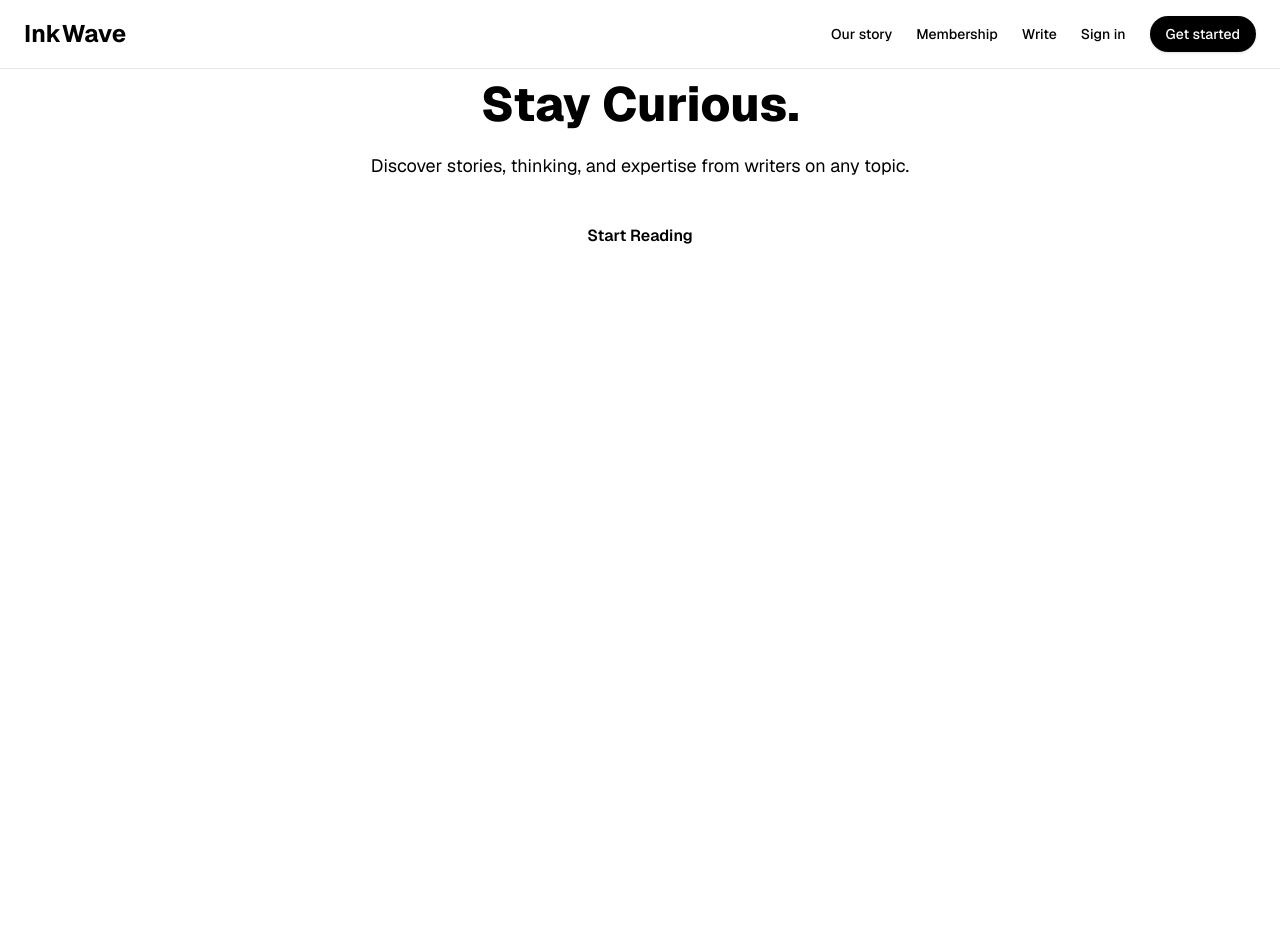
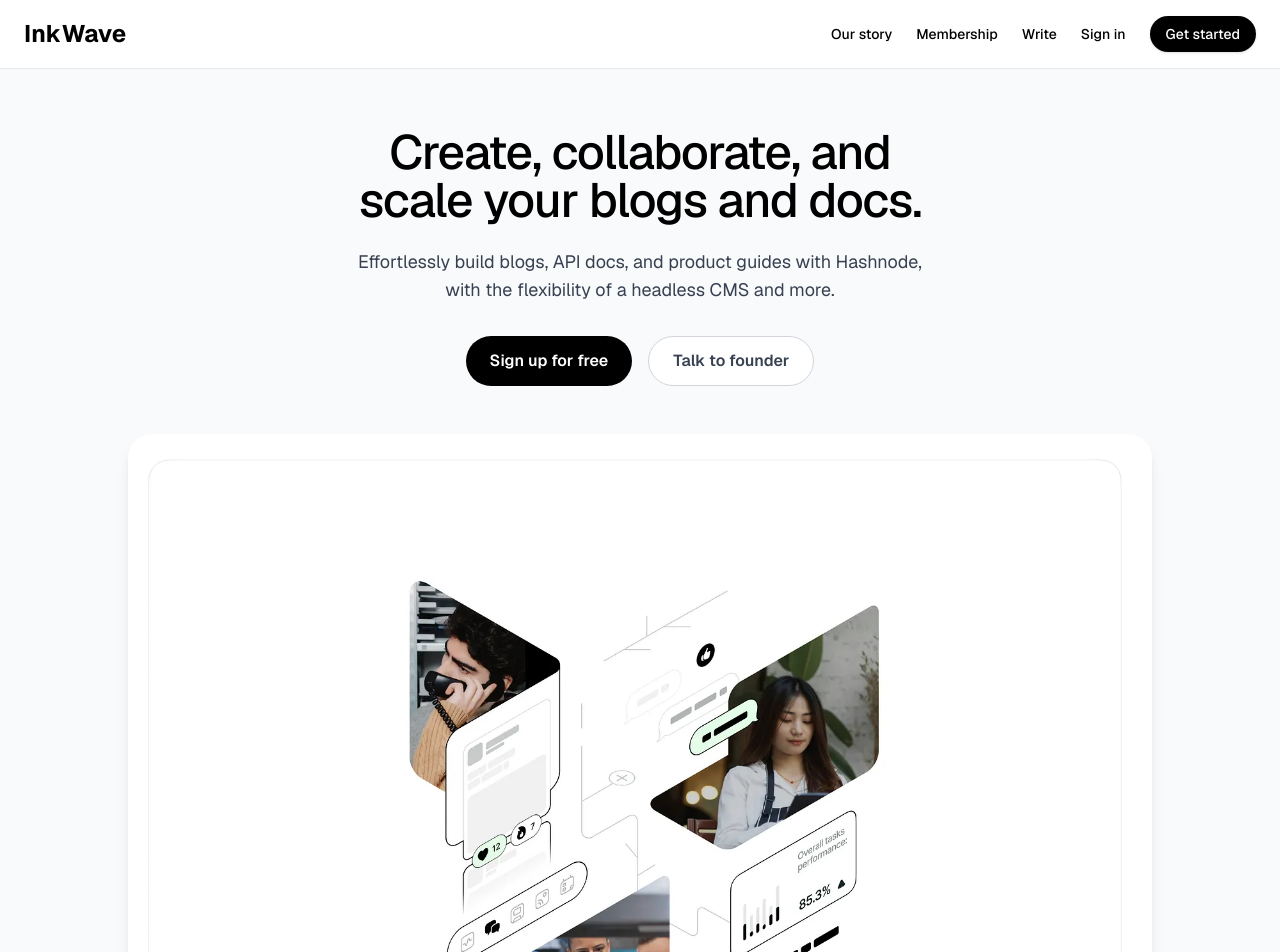
Before and after one commit to Samikshaborude9/InkWave, a React (Vite) app in the folder frontend/: page / in a window 1280 px wide. Shown: the top 952 px of the page. Before the commit the page ends 880 px from the top, so only its background shows below. Built offline with nearby package versions, Linux system fonts and the light colour scheme.

Commit message:
feat: landing page

```diff
--- a/frontend/src/pages/LandingPage.tsx
+++ b/frontend/src/pages/LandingPage.tsx
@@ -1,39 +1,160 @@
 import Navbar from "@/components/Navbar";
-import { motion } from "framer-motion";
+import { motion, type Variants } from "framer-motion";
+import { useNavigate } from "react-router-dom";
+import Herosection from "@/assets/Herosection.webp";
+import freecodecamp from "@/assets/freecodecamp.png";
+import mindsdb from "@/assets/mindsdb.png";
+import peerdb from "@/assets/peerdb.png";
+import pieces from "@/assets/pieces.png";
+import redwood from "@/assets/redwood.png";
+import docsimg from "@/assets/docsimg.png";
+import Footer from "@/components/Footer";
+export default function LandingPage() {
+    const navigate = useNavigate();
+    const logos = [
+    { src: freecodecamp, alt: "FreeCodeCamp" },
+    { src: mindsdb, alt: "MindsDB" },
+    { src: peerdb, alt: "PeerDB" },
+    { src: pieces, alt: "Pieces" },
+    { src: redwood, alt: "Redwood" },
+  ];
 
-export default function LandingPage() {
+  // parent + item variants for a straight horizontal slide-in with stagger
+  const containerVariants: Variants = {
+    hidden: {},
+    show: {
+      transition: {
+        staggerChildren: 0.12,
+        delayChildren: 0.12,
+      },
+    },
+  };
+
+  const itemVariant: Variants = {
+    hidden: { x: 40, opacity: 0 },
+    show: { x: 0, opacity: 1, transition: { type: "spring", stiffness: 160, damping: 18 } },
+  };
+
   return (
-    <div className="min-h-screen bg-background text-foreground">
+    // use min-h-screen so page can scroll and not force hero to always be full viewport
+    <div className="min-h-screen bg-white">
+      <div className="bg-gray-50">
+      {/* Navbar goes first */}
       <Navbar />
 
-      {/* Hero Section */}
-      <div className="flex flex-col items-center justify-center text-center mt-20 px-6">
+
+      {/* spacer to push content below the fixed navbar.
+          Adjust h-20 to match your navbar height (top padding alternative). */}
+      <div className="h-20" />
+
+      {/* Hero Section (below navbar) */}
+      <main className="flex flex-col items-center justify-center text-center px-6 py-12">
         <motion.h1
-          className="text-5xl font-extrabold mb-6"
+          className="text-5xl font-medium tracking-tight mb-6 max-w-xl"
           initial={{ opacity: 0, y: 40 }}
           animate={{ opacity: 1, y: 0 }}
           transition={{ duration: 0.6 }}
         >
-          Stay Curious.
+          Create, collaborate, and scale your blogs and docs.
         </motion.h1>
 
         <motion.p
-          className="text-lg max-w-xl mb-8 text-muted-foreground"
+          className="text-lg max-w-xl mb-8 text-gray-700"
           initial={{ opacity: 0 }}
           animate={{ opacity: 1 }}
           transition={{ delay: 0.3, duration: 0.6 }}
         >
-          Discover stories, thinking, and expertise from writers on any topic.
+          Effortlessly build blogs, API docs, and product guides with Hashnode, with the flexibility of a headless CMS and more.
         </motion.p>
+        <div className="flex justify-between gap-4">
+
 
         <motion.button
-          className="bg-primary text-primary-foreground px-6 py-3 rounded-full font-semibold"
+          className="bg-black text-white px-6 py-3 rounded-full font-semibold"
+          whileHover={{ scale: 1.05 }}
+          whileTap={{ scale: 0.95 }}
+          onClick={() =>  navigate("/login")}
+        >
+          Sign up for free
+        </motion.button>
+        <motion.button
+          className="bg-white text-gray-700 px-6 py-3 rounded-full font-semibold border border-gray-300"
           whileHover={{ scale: 1.05 }}
           whileTap={{ scale: 0.95 }}
         >
-          Start Reading
+          Talk to founder
         </motion.button>
+
+        </div>
+        <motion.img
+          src={Herosection}
+          alt="Hero Section"
+          className="mt-12 rounded-3xl shadow-lg max-w-5xl"
+          initial={{ opacity: 0, y: 40 }}
+          animate={{ opacity: 1, y: 0 }}
+          transition={{ delay: 0.5, duration: 0.6 }}
+        />
+      </main>
+
       </div>
+
+      <section className="mt-8 mb-14">
+        <div className="text-center text-gray-500 mb-6">
+          Trusted by top engineering teams worldwide.
+        </div>
+        {/* Animated logo row: slides each logo horizontally into place in a straight line */}
+        <motion.div
+          className="flex justify-between max-w-5xl items-center mx-auto"
+          variants={containerVariants}
+          initial="hidden"
+          whileInView="show"
+          viewport={{ once: true, amount: 0.3 }}
+        >
+          {logos.map((l, i) => (
+            <motion.img
+              key={i}
+              src={l.src}
+              alt={l.alt}
+              className="h-10"
+              variants={itemVariant}
+              // preserves layout while animating (optional)
+              style={{ willChange: "transform, opacity" }}
+            />
+          ))}
+        </motion.div>
+      </section>
+
+      {/* docs */}
+      <div className="max-w-6xl bg-gray-50 flex mx-auto p-10 my-20  rounded-2xl shadow-sm">
+        <div className="flex flex-row justify-between w-full gap-10">
+
+        <div className="flex flex-col gap-6 max-w-sm">
+          <div className="font-semibold tracking-tight text-2xl">
+          Docs
+          </div>
+          <div className="font-semibold tracking-tight text-4xl text-gray-800">
+            The modern content engine for API docs and product guides.
+          </div>
+          <div className="text-gray-600">
+            Create and scale dynamic developer docs and API references. Built for teams needing full control and customization — no heavy lifting, no upkeep, no reinventing the wheel.
+          </div>
+          <div>
+          <button className="mt-4 bg-black text-white px-6 py-3 rounded-full font-semibold">
+          Explore docs
+        </button>
+            </div>
+        </div>
+        <div>
+          <img src={docsimg} alt="docs image" className="max-w-xl h-auto rounded-2xl -mt-10" />
+          </div>
+
+        </div>
+
+      </div>
+
+      {/* Footer spacer */}
+      <Footer />
+
     </div>
   );
 }
```
